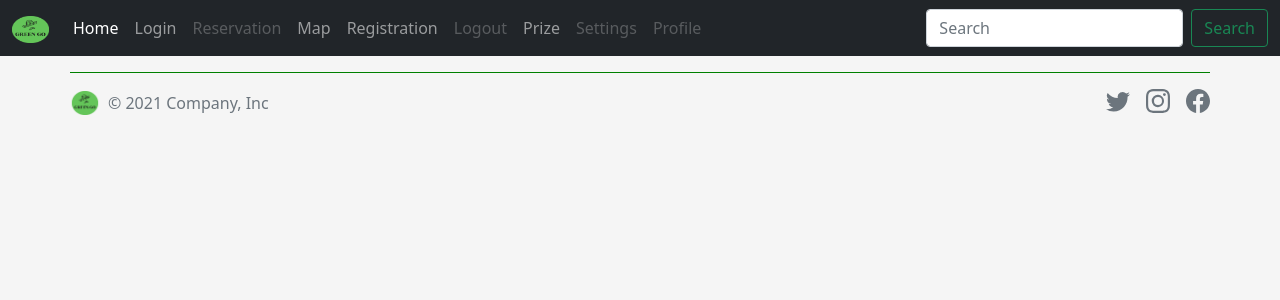
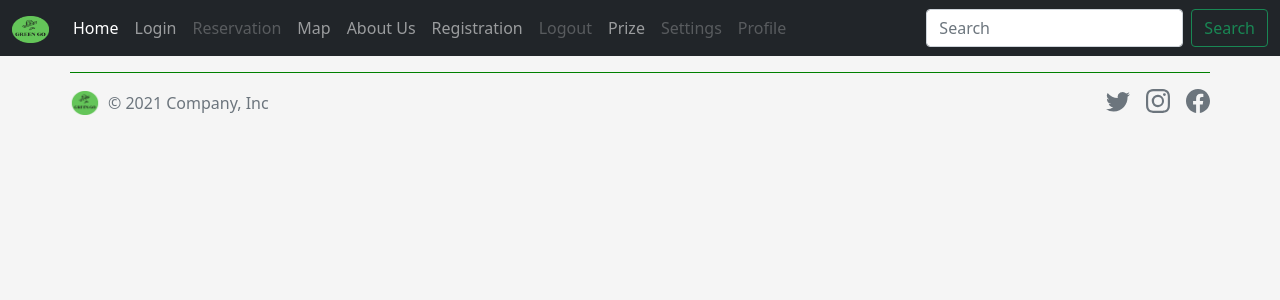
Before and after one commit to filippomattio/GreenGo, a Flask app: page /footers in a window 1280 px wide. Shown: the top 300 px of the page. Run offline with Flask 2, Linux system fonts and the light colour scheme.

Commit message:
Metodo go aggiusttao

```diff
--- a/GOGREEN-DEF/templates/footers.html
+++ b/GOGREEN-DEF/templates/footers.html
@@ -151,6 +151,9 @@
          <li class="nav-item">
             <a class="nav-link" href="/map">Map</a>
           </li>
+        <li class="nav-item">
+            <a class="nav-link" href="/aboutus">About Us</a>
+          </li>
           <li class="nav-item">
             <a class="nav-link {% if 'email' in session %}disabled{% endif %}" href="/registration">Registration</a>
                     <li class="nav-item">
```
Also changed, not shown: GOGREEN-DEF/website_flask.db.
